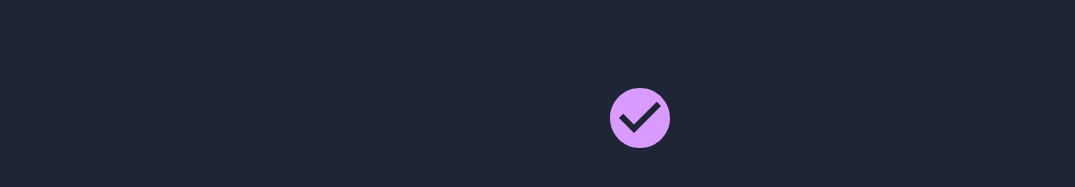
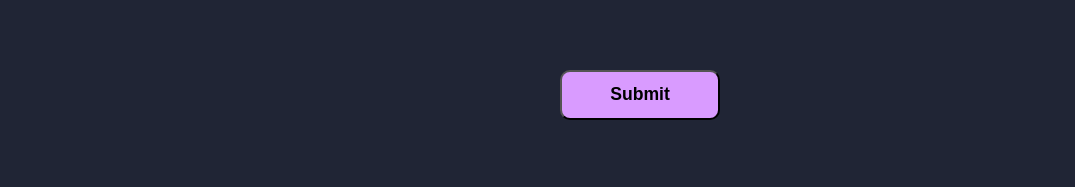
Before and after one commit to jschutt/project-ewallet, a React (Create React App) app: page /createcard in a window 1280 px wide. Shown: the part 469-656 px from the top of the page, without its empty margins (0-1075 px from the left). Built offline with nearby package versions, Linux system fonts and the light colour scheme.

Commit message:
submit button styling

```diff
--- a/src/assets/styles/StyledAddCard.css
+++ b/src/assets/styles/StyledAddCard.css
@@ -14,13 +14,6 @@ input[type="number"] {
   box-shadow: 1px 2px black;
   box-sizing: border-box;
 }
-
-.icon-container {
-  display: flex;
-  justify-content: center;
-  align-items: center;
-  width: 100%;
-}
 .icon {
   font-size: 4.5rem !important;
   color: var(--mainIcon) !important;
@@ -31,3 +24,21 @@ input[type="number"] {
   color: chartreuse !important;
   transition: all 0.5s ease-out;
 }
+
+.btn-container {
+  display: flex;
+  justify-content: center;
+  align-items: center;
+  width: 100%;
+}
+.btn {
+  padding: 0.8rem 3rem;
+  border-radius: 10px;
+  background-color: var(--mainIcon);
+  font-size: 1.1rem;
+  font-weight: 600;
+}
+.btn:hover {
+  background-color: chartreuse;
+  transition:all 0.5s ease-out;
+}
--- a/src/pages/AddNewCardPage.jsx
+++ b/src/pages/AddNewCardPage.jsx
@@ -1,10 +1,8 @@
 import { useEffect, useState } from "react";
 import { useDispatch, useSelector } from "react-redux";
 import { addCard } from "../redux/CardSlice";
-import CheckCircleIcon from "@material-ui/icons/CheckCircle";
 import Card from "../components/Card.jsx";
-import { Link } from "react-router-dom";
-import { IconButton } from "@material-ui/core";
+import { useHistory } from "react-router-dom";
 import "../assets/styles/StyledAddCard.css";
 const AddNewCardPage = () => {
   const [name, setName] = useState("");
@@ -27,7 +25,7 @@ const AddNewCardPage = () => {
   }, []);
 
   const dispatch = useDispatch();
-
+  const history = useHistory();
   const handleNewCard = () => {
     dispatch(
       addCard({
@@ -39,6 +37,7 @@ const AddNewCardPage = () => {
         id: lastId + 1,
       })
     );
+    history.push("/mycards");
   };
 
   return (
@@ -79,12 +78,10 @@ const AddNewCardPage = () => {
           placeholder="CVC"
         />
       </form>
-      <div className="icon-container">
-        <Link to="/mycards">
-          <IconButton>
-            <CheckCircleIcon onClick={handleNewCard} className="icon" />
-          </IconButton>
-        </Link>
+      <div className="btn-container">
+        <button onClick={handleNewCard} className="btn">
+          Submit
+        </button>
       </div>
     </div>
   );
--- a/src/pages/StartPage.jsx
+++ b/src/pages/StartPage.jsx
@@ -19,7 +19,7 @@ const StartPage = () => {
       {pathname:"/mycards"}
       }
       >
-    <BsFillArrowRightCircleFill className='arrow-icon'/>
+    <BsFillArrowRightCircleFill className='arrow-icon icon'/>
     </Link>
       </section>
       </>
```
